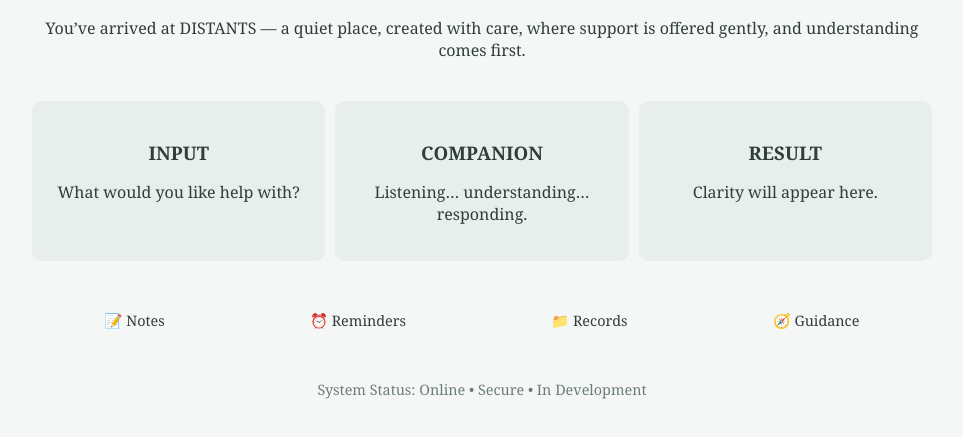
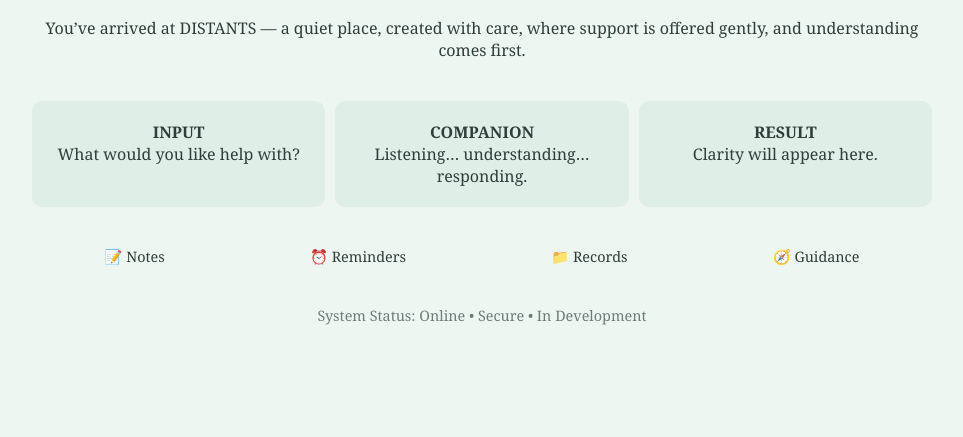
Before and after one commit to claypineapple427/distants.github.io, a plain HTML site: page index.html in a window 1280 px wide. Shown: the part 125-562 px from the top of the page, without its empty margins (158-1121 px from the left). Drawn offline with Linux system fonts and the light colour scheme.

Commit message:
Update index.html

```diff
--- a/index.html
+++ b/index.html
@@ -8,25 +8,22 @@
 body {
   margin: 0;
   font-family: Georgia, serif;
-  background: #f5f7f6;
+  background: #eef6f2; /* brighter, gentle green */
   color: #2f3e3a;
   text-align: center;
 }
 
-/* Container */
 .container {
   max-width: 900px;
   margin: auto;
   padding: 40px 20px;
 }
 
-/* Welcome */
 h1 {
   font-size: 2.5em;
   margin-bottom: 20px;
 }
 
-/* Dashboard */
 .dashboard {
   display: flex;
   justify-content: space-between;
@@ -38,14 +35,9 @@ h1 {
   flex: 1;
   padding: 20px;
   border-radius: 10px;
-  background: #e8eeec;
+  background: #dfeee7;
 }
 
-.panel h3 {
-  margin-bottom: 10px;
-}
-
-/* Utilities */
 .utilities {
   margin-top: 40px;
   display: flex;
@@ -53,11 +45,6 @@ h1 {
   font-size: 0.9em;
 }
 
-.utility {
-  padding: 10px;
-}
-
-/* Status */
 .status {
   margin-top: 40px;
   font-size: 0.9em;
@@ -77,35 +64,30 @@ h1 {
     where support is offered gently, and understanding comes first.
   </p>
 
-  <!-- THREE WINDOW SYSTEM -->
   <div class="dashboard">
-
     <div class="panel">
-      <h3>INPUT</h3>
-      <p>What would you like help with?</p>
+      <strong>INPUT</strong><br>
+      What would you like help with?
     </div>
 
     <div class="panel">
-      <h3>COMPANION</h3>
-      <p>Listening… understanding… responding.</p>
+      <strong>COMPANION</strong><br>
+      Listening… understanding… responding.
     </div>
 
     <div class="panel">
-      <h3>RESULT</h3>
-      <p>Clarity will appear here.</p>
+      <strong>RESULT</strong><br>
+      Clarity will appear here.
     </div>
-
   </div>
 
-  <!-- UTILITIES -->
   <div class="utilities">
-    <div class="utility">📝 Notes</div>
-    <div class="utility">⏰ Reminders</div>
-    <div class="utility">📁 Records</div>
-    <div class="utility">🧭 Guidance</div>
+    <div>📝 Notes</div>
+    <div>⏰ Reminders</div>
+    <div>📁 Records</div>
+    <div>🧭 Guidance</div>
   </div>
 
-  <!-- STATUS -->
   <div class="status">
     System Status: Online • Secure • In Development
   </div>
```
